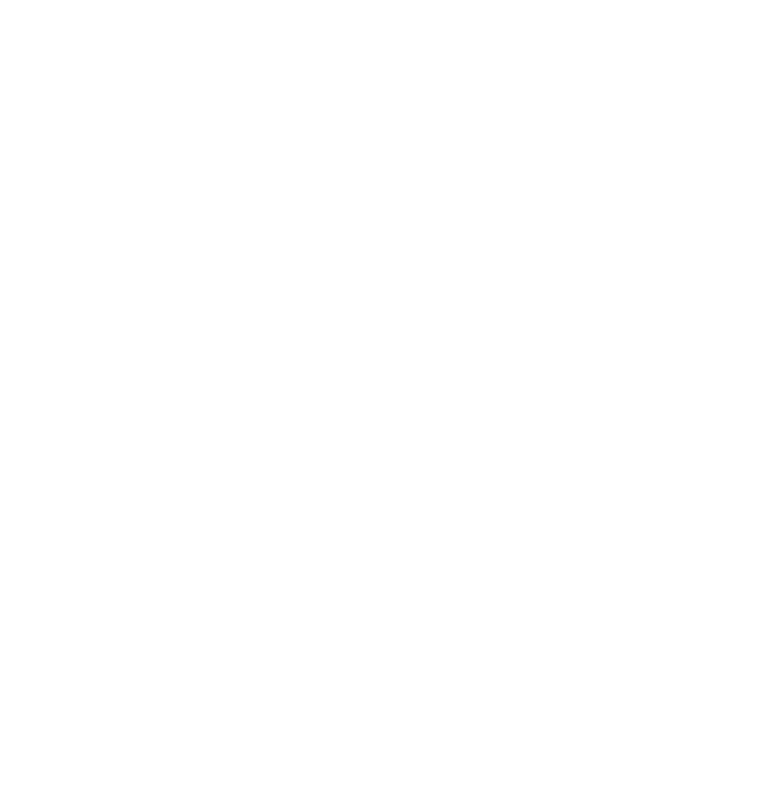
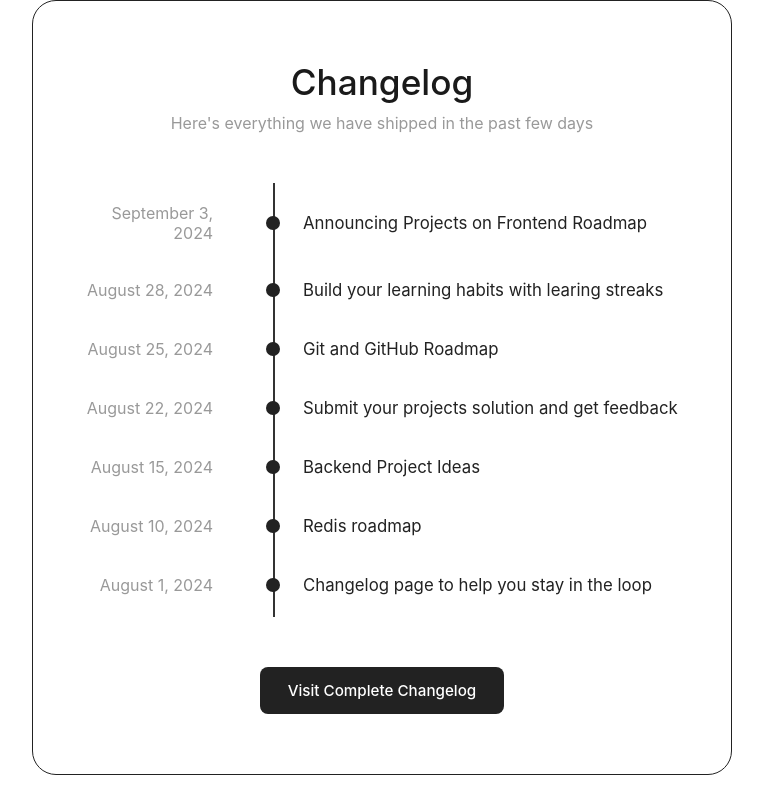
Before and after one commit to PxnkMxn/Changelog_Component, a plain HTML site: page index.html in a window 1280 px wide. Shown: the whole page, without its empty margins (258-1021 px from the left). Drawn offline with Linux system fonts and the light colour scheme.

Commit message:
-
Final Update

```diff
--- a/index.html
+++ b/index.html
@@ -1,4 +1,69 @@
 <!DOCTYPE html>
 <html lang="en-US">
-    <head></head>
+    <head>
+        <meta charset="UTF-8">
+        <meta name="viewport" content="width=device-width", initial-scale="1.0">
+        <title>Changelog UI Component</title>
+        <link rel="stylesheet" href="style.css">
+    </head>
+
+    <body>
+        <div class="changelog-container">
+
+            <header class="changelog-header">
+                <h1>Changelog</h1>
+                <p>Here's everything we have shipped in the past few days</p>
+            </header>
+
+            <div class="timeline">
+
+                <div class="timeline-item">
+                    <div class="timeline-date">September 3, 2024</div>
+                    <div class="timeline-marker"></div>
+                    <div class="timeline-content">Announcing Projects on Frontend Roadmap</div>
+                </div>
+
+                <div class="timeline-item">
+                    <div class="timeline-date">August 28, 2024</div>
+                    <div class="timeline-marker"></div>
+                    <div class="timeline-content">Build your learning habits with learing streaks</div>
+                </div>
+
+                <div class="timeline-item">
+                    <div class="timeline-date">August 25, 2024</div>
+                    <div class="timeline-marker"></div>
+                    <div class="timeline-content">Git and GitHub Roadmap</div>
+                </div>
+
+                <div class="timeline-item">
+                    <div class="timeline-date">August 22, 2024</div>
+                    <div class="timeline-marker"></div>
+                    <div class="timeline-content">Submit your projects solution and get feedback</div>
+                </div>
+
+                <div class="timeline-item">
+                    <div class="timeline-date">August 15, 2024</div>
+                    <div class="timeline-marker"></div>
+                    <div class="timeline-content">Backend Project Ideas</div>
+                </div>
+
+                <div class="timeline-item">
+                    <div class="timeline-date">August 10, 2024</div>
+                    <div class="timeline-marker"></div>
+                    <div class="timeline-content">Redis roadmap</div>
+                </div>
+
+                <div class="timeline-item">
+                    <div class="timeline-date">August 1, 2024</div>
+                    <div class="timeline-marker"></div>
+                    <div class="timeline-content">Changelog page to help you stay in the loop</div>
+                </div>
+
+            </div>
+
+            <div class="changelog-footer">
+                <a href="#" class="btn-visit">Visit Complete Changelog</a>
+            </div>
+        </div>
+    </body>
 </html>
--- /dev/null
+++ b/style.css
@@ -0,0 +1,172 @@
+/* ====================
+    Reset & Base
+==================== */
+* {
+    box-sizing: border-box;
+    margin: 0;
+    padding: 0;
+}
+
+body {
+    font-family: -apple-system, BlinkMacSystemFont, "Segoe UI", Roboto, Helvetica, Arial, sans-serif;
+    background-color: #ffffff;
+    display: flex;
+    justify-content: center; /* จัด Component ให้อยู่กลางจอสำหรับดูตัวอย่าง */
+}
+
+/* ================
+    2. Container
+================= */
+.changelog-container {
+    width: 100%;
+    max-width: 700px;
+    border: 1.5px solid #222; /* เส้นขอบสีดำ */
+    border-radius: 24px; /* ขอบมน */
+    padding: 60px 40px;
+}
+
+/* =================
+    3. Header
+================= */
+.changelog-header {
+    text-align: center;
+    margin-bottom: 50px;
+}
+
+.changelog-header h1 {
+    font-size: 2.2rem;
+    color: #1a1a1a;
+    font-weight: 500;
+    margin-bottom: 10px;
+}
+
+.changelog-header p {
+    color: #999;
+    font-size: 1rem;
+}
+
+/* =====================================
+    4.Timeline (เกี่ยวกับเรื่อง Positioning)
+===================================== */
+.timeline {
+    position: relative; /* กำหนดกล่องนี้ให้เป็นพิกัดอ้างอิงให้เส้นตรง*/
+    padding: 20px 0;
+}
+
+/* สร้างเส้นตรงแนวตั้วด้วย ::before */
+.timeline::before {
+    content: '';
+    position: absolute; /* ลอยตัวเป็นอิสระ */
+    top: 0;
+    bottom: 0;
+    left: 200px; /* วางตำแหน่งเส้นให้อยู่ห่างจากซ้าย 200px */
+    width: 1.5px;
+    background-color: #333; /* สีของเส้น */
+}
+
+/* =====================================
+    5. การจัดวางข้อมูลแต่ละบรรทัด (Flexbox)
+===================================== */
+.timeline-item {
+    display: flex; /* ใช้ flexbox จัดเรียงวันที่ - จุด - ข้อความ ให้อยู่บรรทัดเดียวกัน */
+    align-items: center; /* ให้อยู่กึ่งกลางแนวตั้ง */
+    position: relative; /* เป็นจุดอ้างอิงของจุดวงกลม (Marker) ในบรรทัดนี้ */
+    margin-bottom: 35px; /* ระยะห่างแต่ละบรรทัด */
+    min-height: 24px;
+}
+
+.timeline-item:last-child {
+    margin-bottom: 0;
+}
+
+/* ส่วนของวันที่ (ฝั่งซ้าย) */
+.timeline-date {
+    width: 160px; /* บังคับความกว้างตายตัวเพื่อดัน ข้อความไปชิดเส้น */
+    text-align: right;
+    color: #999;
+    padding-right: 20px; /* เว้นช่องว่างระหว่างวันที่กับเส้น */
+}
+
+/* Marker */
+.timeline-marker {
+    position: absolute; /* ลอยตัวอ้างอิงจาก  .timeline-item */
+    left: 200px; /* ต้องตรงกับตำแหน่ง left ของเส้นตรงใน .timeline::before */
+    transform: translateX(-50%); /* ดึงจุดกลับมาทางซ้ายครึ่งนึงของตัวมันเอง เพื่อให้ศูนย์กลางทับเส้นพอดี */
+    width: 14px;
+    height: 14px;
+    background-color: #222;
+    border-radius: 50%; /* ทำให้เป็นวงกลม */
+}
+
+/* content */
+.timeline-content {
+    flex: 1;
+    padding-left: 70px;
+    color: #222;
+    font-size: 1.05rem;
+}
+
+/*==========
+    6.Footer
+========== */
+.changelog-footer {
+    text-align: center;
+    margin-top: 50px
+}
+
+.btn-visit {
+    display: inline-block;
+    background-color: #222;
+    color: #fff;
+    text-decoration: none;
+    padding: 14px 28px;
+    border-radius: 8px;
+    font-size: 0.95rem;
+    font-weight: 500;
+    transition: background-color 0.2s ease;
+}
+
+.btn-visit:hover {
+    background-color: #444;
+}
+
+/* ========================
+    7. Responsive Design
+========================= */
+@media (max-width: 600px) {
+    .changelog-container {
+        padding: 40px 20px;
+    }
+
+    /* เลื่อนเส้นไปชิดซ้ายสุดเมื่ออยู่บนมือถือ */
+    .timeline::before {
+        left: 10px;
+    }
+
+    .timeline-item {
+        flex-direction: column; /* เปลี่ยนจากแนวนอนเป็นแนวตั้ง */
+        align-items: flex-start;
+        margin-bottom: 30px;
+    }
+
+    /* เลื่อนจุดไปชิดซ้ายทับเส้น */
+    .timeline-marker {
+        left: 10px;
+        top: 4px; /* ขยับจุดลงมาให้ตรงกับข้อความบรรทัดแรก */
+    }
+
+    /* จัดวันที่ให้อยู่ด้านบน */
+    .timeline-date {
+        width: 100%;
+        text-align: left;
+        padding-left: 35px;
+        padding-right: 0;
+        margin-bottom: 5px;
+        font-size: 0.85rem;
+    }
+
+    /* จัดเนื้อหาให้อยู่ใต้วันที่ */
+    .timeline-content {
+        padding-left: 35px;
+    }
+}
```
